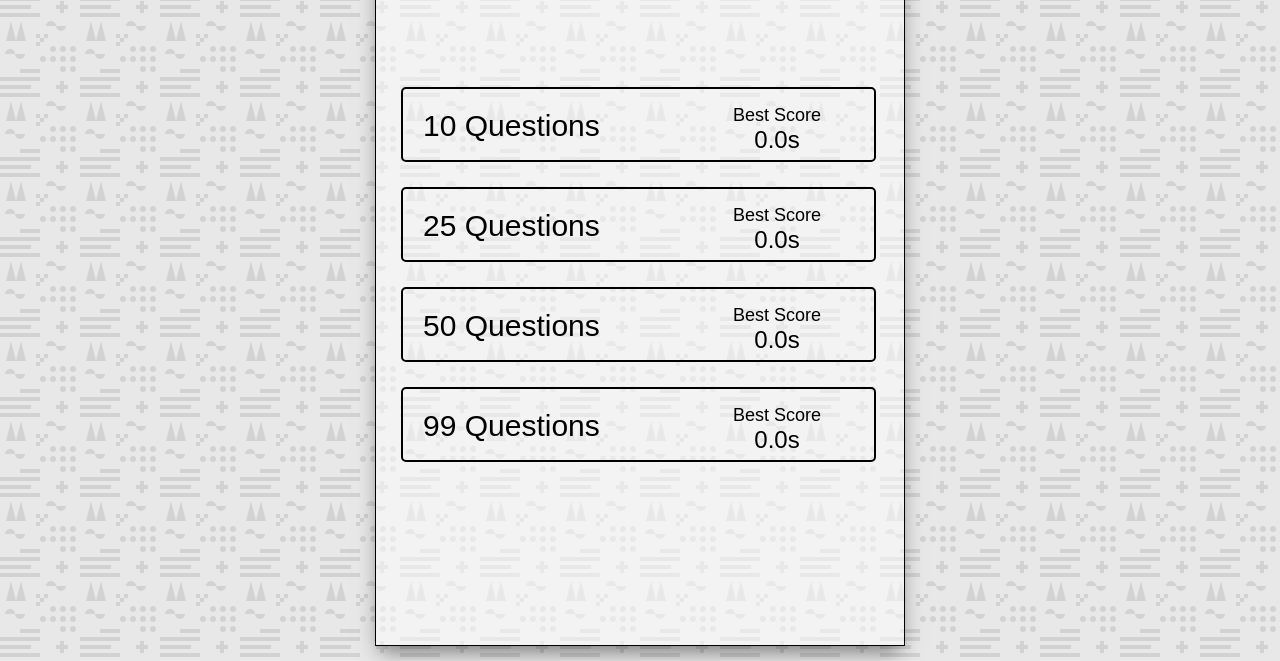
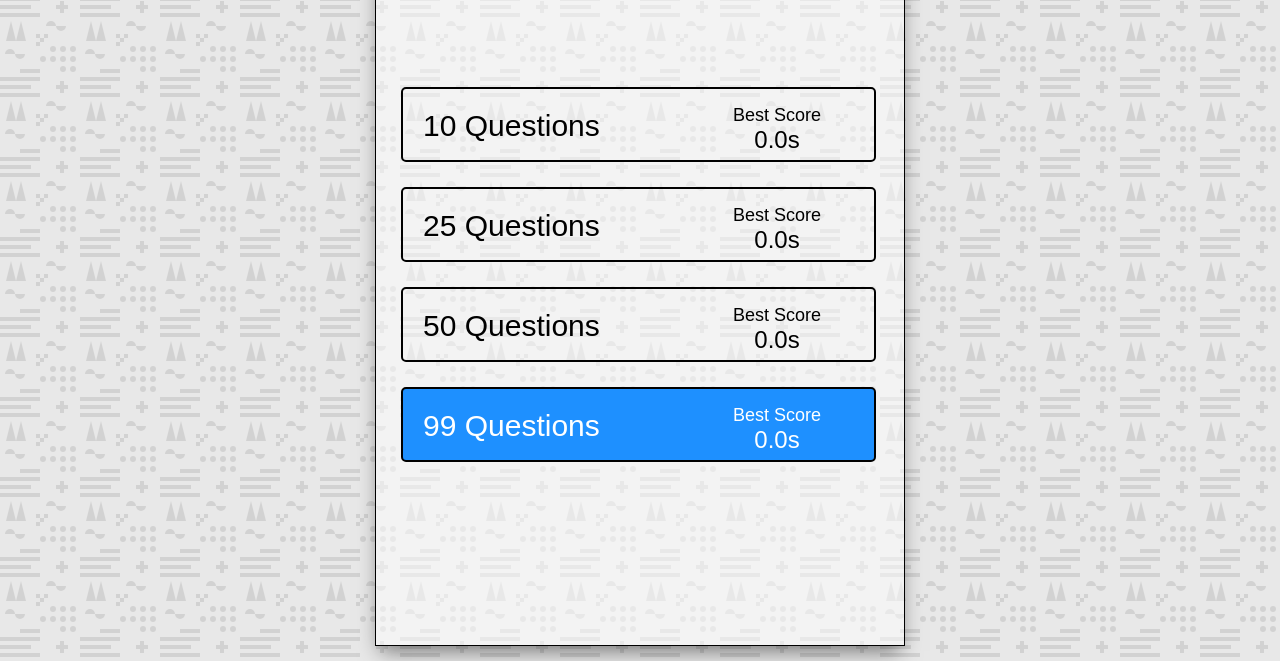
Before and after one commit to isnendyankp/mathsprintgame.github.io, a plain HTML site: page index.html in a window 1280 px wide. Shown: the part 139-800 px from the top of the page. Drawn offline with Linux system fonts and the light colour scheme; a web font is replaced by a local one.

Commit message:
Build UI-splash page, countdown: check display if container already selected

```diff
--- a/index.html
+++ b/index.html
@@ -46,7 +46,7 @@
                         </span>
                     </div>
                     <!-- 99 Questions Radio Input -->
-                    <div class="radio-container">
+                    <div class="radio-container selected-label">
                         <label for="value-99">99 Questions</label>
                         <input type="radio" name="questions" value="99" id="value-99">
                         <span class="best-score">
```
